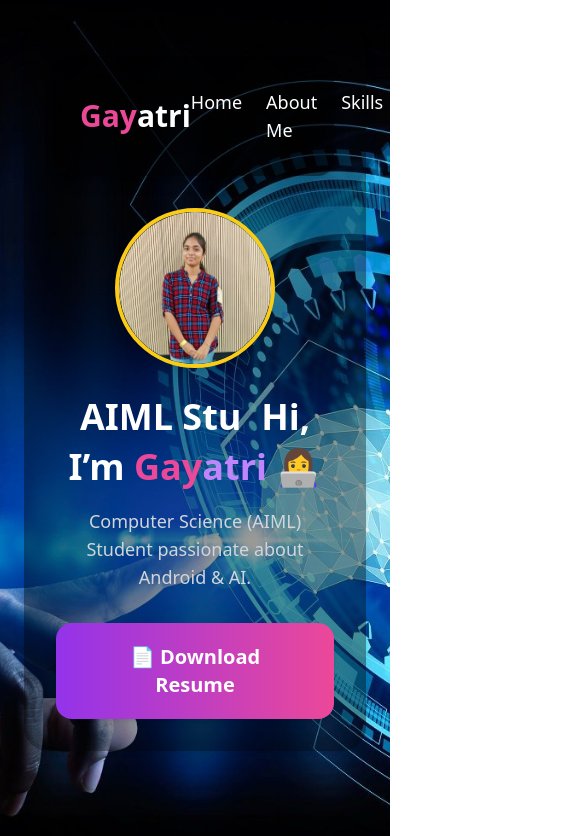
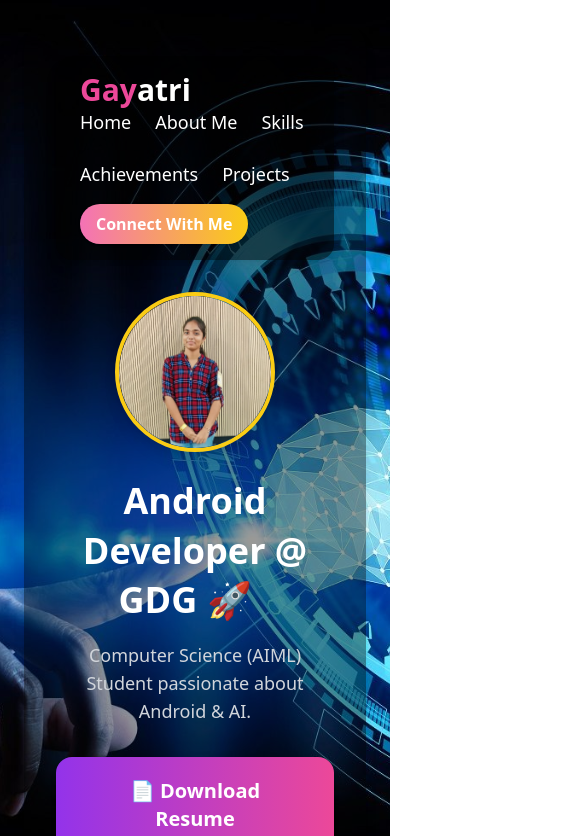
Before and after one commit to gayatrihub/my_port, a React (Create React App) app: page / in a window 390 px wide. Shown: the top 836 px of the page, 585 px wide, since content can reach past the window. Built offline with nearby package versions, Linux system fonts and the light colour scheme.

Commit message:
Update App.js

```diff
--- a/src/App.js
+++ b/src/App.js
@@ -157,27 +157,26 @@ function App() {
       className="min-h-screen bg-cover bg-center bg-fixed p-6 font-sans"
       style={{ backgroundImage: "url('bg2.jpg')" }}
     >
-    {/* Topbar + HeroSection Combined */}
-<section className="bg-black bg-opacity-40 rounded-3xl shadow-lg p-8 mb-16 max-w-6xl mx-auto">
+   <section className="bg-black bg-opacity-40 rounded-3xl shadow-lg p-8 mb-16 w-full">
 
   {/* Topbar */}
-  <nav className="flex justify-between items-center px-6 py-4 bg-black bg-opacity-50 rounded-2xl shadow-lg mb-8">
+  <nav className="flex flex-wrap justify-between items-center px-6 py-4 bg-black bg-opacity-50 rounded-2xl shadow-lg mb-8">
     <div className="text-3xl font-bold">
       <span className="text-pink-500">Gay</span><span className="text-white">atri</span>
     </div>
-    <ul className="flex gap-6 text-white font-medium text-lg">
+    <ul className="flex flex-wrap gap-6 text-white font-medium text-lg">
       <li><a href="#hero" className="hover:text-pink-400">Home</a></li>
       <li><a href="#about" className="hover:text-pink-400">About Me</a></li>
       <li><a href="#skills" className="hover:text-pink-400">Skills</a></li>
       <li><a href="#achievements" className="hover:text-pink-400">Achievements</a></li>
       <li><a href="#projects" className="hover:text-pink-400">Projects</a></li>
     </ul>
-    <a href="#contact" className="bg-gradient-to-r from-pink-400 to-yellow-400 text-white font-bold py-2 px-4 rounded-full shadow hover:opacity-90">
+    <a href="#contact" className="mt-4 sm:mt-0 bg-gradient-to-r from-pink-400 to-yellow-400 text-white font-bold py-2 px-4 rounded-full shadow hover:opacity-90 transition">
       Connect With Me
     </a>
   </nav>
 
-  {/* Hero Profile Section */}
+  {/* Hero Section */}
   <motion.img
     src="circle_profile.png"
     alt="Gayatri"
@@ -187,31 +186,29 @@ function App() {
     transition={{ duration: 1 }}
   />
 
-  <h1 className="mt-6 text-4xl sm:text-5xl font-extrabold leading-snug text-white text-center">
+  <h1 className="mt-6 text-4xl sm:text-5xl font-extrabold leading-snug text-center text-white">
     <TypeAnimation
       sequence={[
-        () => {
-          document.getElementById("animated-text").innerHTML =
-            'Hi, I’m <span class="text-pink-500">Gay</span><span class="text-purple-400">atri</span> 👩‍💻';
-        },
+        'Hi, I’m ',
+        100,
+        'Hi, I’m Gayatri 👩‍💻',
         2000,
         'Android Developer @ GDG 🚀',
         2000,
         'AIML Student | SIH Finalist 🎯',
-        2000,
+        2000
       ]}
       speed={50}
+      repeat={Infinity}
       wrapper="span"
-      repeat={Infinity}
     />
-    <span id="animated-text" />
   </h1>
 
   <p className="text-gray-300 mt-4 text-lg sm:text-xl text-center">
     Computer Science (AIML) Student passionate about Android & AI.
   </p>
 
-  {/* Resume Button Styled Like Alex Portfolio */}
+  {/* Resume Button */}
   <div className="text-center">
     <a
       href="/Gayatri_Resume.pdf"
@@ -223,8 +220,6 @@ function App() {
     </a>
   </div>
 </section>
-
-
     <section className="p-8 bg-black bg-opacity-30 rounded-3xl shadow-lg text-white mb-16 min-h-[28rem]">
         <div className="flex flex-col md:flex-row items-center gap-8">
           <div className="flex-1 max-w-3xl mx-auto">
```
